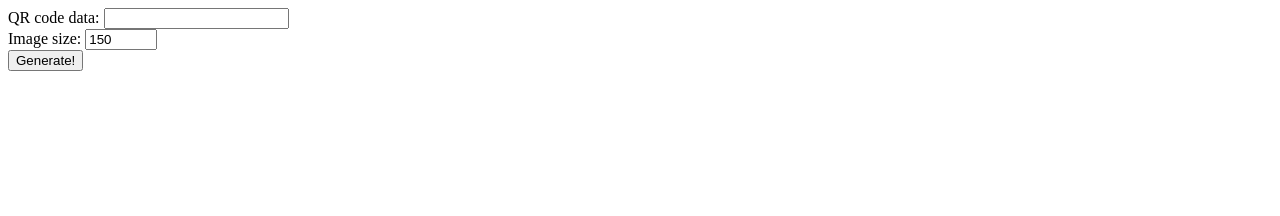
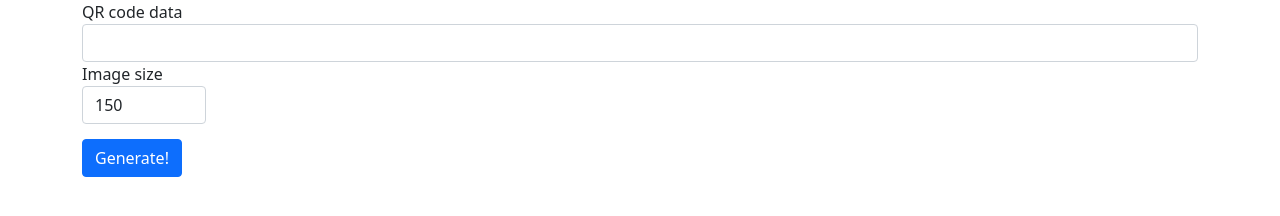
Before and after one commit to haroflow/web-qrcode, a plain HTML site: page static/index.html in a window 1280 px wide. Drawn offline with nearby package versions, Linux system fonts and the light colour scheme.

Commit message:
Added Bootstrap CSS

```diff
--- a/static/index.html
+++ b/static/index.html
@@ -2,19 +2,40 @@
 <html>
 	<head>
 		<title>QR code</title>
+		<link href="https://cdn.jsdelivr.net/npm/bootstrap@5.0.0-beta3/dist/css/bootstrap.min.css" rel="stylesheet" integrity="sha384-eOJMYsd53ii+scO/bJGFsiCZc+5NDVN2yr8+0RDqr0Ql0h+rP48ckxlpbzKgwra6" crossorigin="anonymous">
 	</head>
 	<body>
-		<label>QR code data: <input id="dataInput" type="text" maxlength="1000"></label>
-		<br>
-		<label>Image size: <input id="sizeInput" type="number" min="1" max="1024" value="150"></label>
-		<br>
-		<button type="button" onclick="generate()">Generate!</button>
+		<div class="container">
 
-		<p id="error" style="color: red; display: none"></p>
+			<div class="row">
+				<div class="col">
+					<label class="control-label">QR code data</label>
+					<input id="dataInput" class="form-control" type="text" maxlength="1000">
+				</div>
+			</div>
+			<div class="row row-cols-auto">
+				<div class="col">
+					<label class="control-label">Image size</label>
+					<input id="sizeInput" class="form-control" type="number" min="1" max="1024" value="150">
+				</div>
+			</div>
 
-		<br><br>
+			<div class="row" style="margin-top: 15px">
+				<div class="col">
+					<button class="btn btn-primary" type="button" onclick="generate()">Generate!</button>
+				</div>
+			</div>
 
-		<img id="result" />
+			<div class="row">
+				<p id="error" style="color: red; display: none"></p>
+			</div>
+
+			<div class="row mt-1">
+				<div class="col">
+					<img id="result" />
+				</div>
+			</div>
+		</div>
 
 		<script src="app.js"></script>
 	</body>
```
